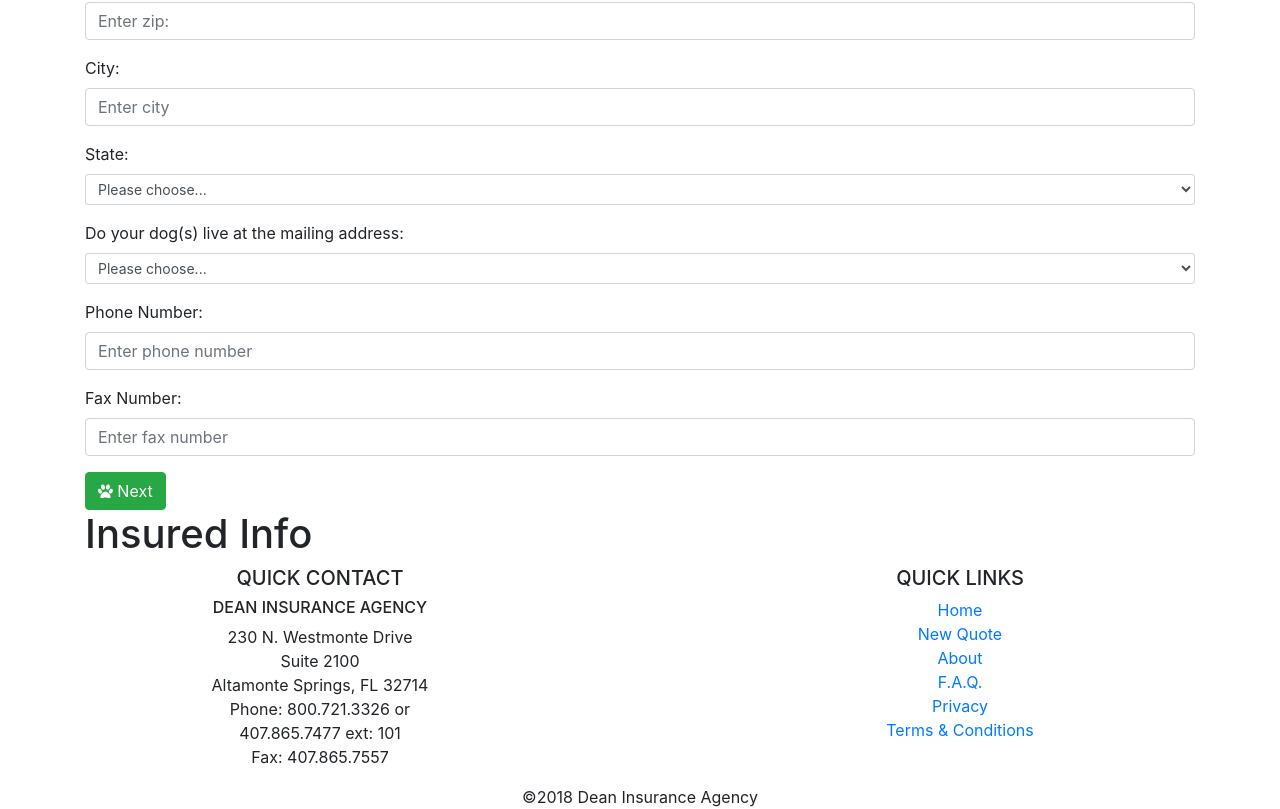
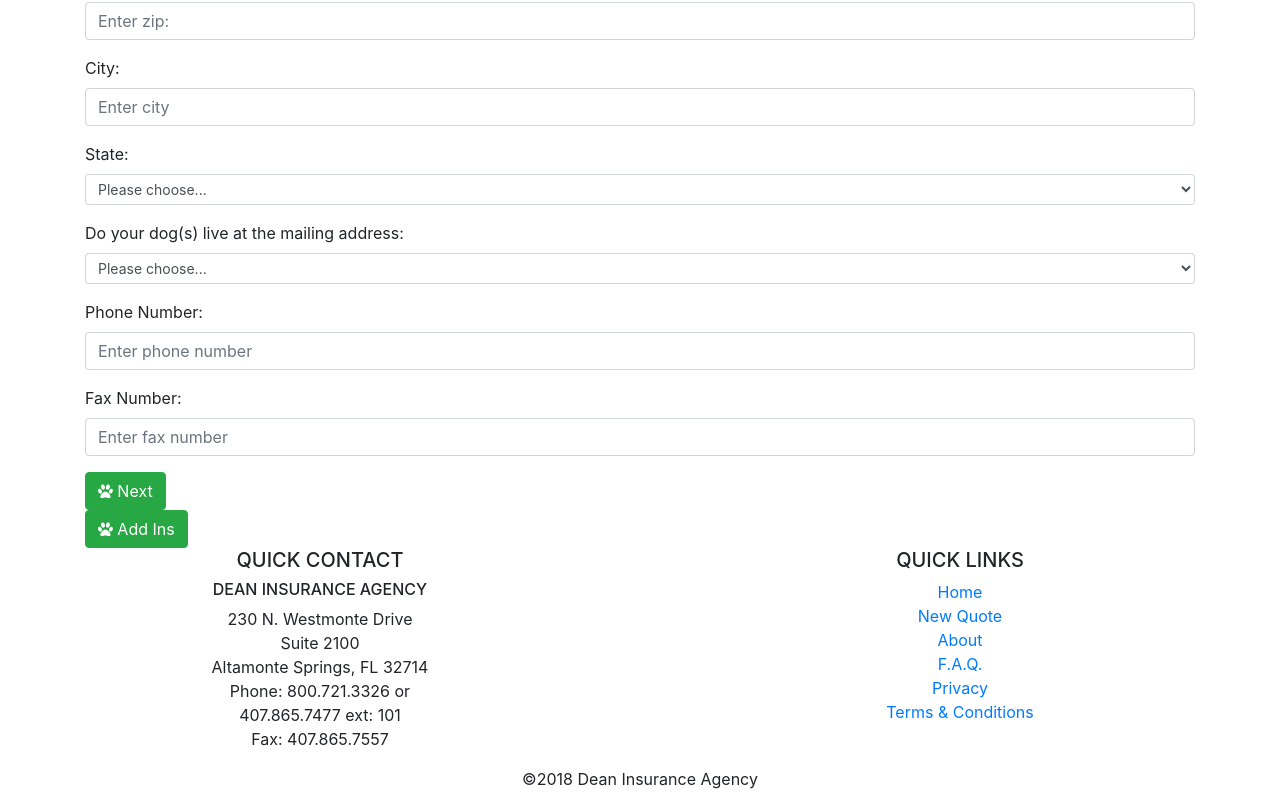
Before and after one commit to jmanock/fin-dog-bite, a React (Create React App) app: page /Quote in a window 1280 px wide. Shown: the part 1801-2610 px from the top of the page. Built offline with nearby package versions, Linux system fonts and the light colour scheme.

Commit message:
working on the forms

```diff
--- a/src/Components/Holder.jsx
+++ b/src/Components/Holder.jsx
@@ -96,7 +96,7 @@ class Holder extends Component{
         <Rates state={this.state} addRates={this.addRates}/>
 
         <PersonalInfo personalInfo={this.personalInfo} state={this.state} />
-        <InsuredInfo />
+        <InsuredInfo  state={this.state}/>
       </div>
     );
   }
--- a/src/Components/InsuredInfo.jsx
+++ b/src/Components/InsuredInfo.jsx
@@ -1,10 +1,18 @@
 import React,{Component} from 'react';
+import Button from './FormComponents/Button';
 
 class InsuredInfo extends Component{
   render(){
+    if(this.props.state.addIns === '0'){
+      return(<Button type={'btn btn-success'} action={this.something} title={'Add Ins'} className={'fa fa-paw'}></Button>)
+    }else if(this.props.state.addIns === '1'){
+
+    }else{
+
+    }
     return(
       <h1>Insured Info</h1>
-    )
+    );
   }
 };
 
```
